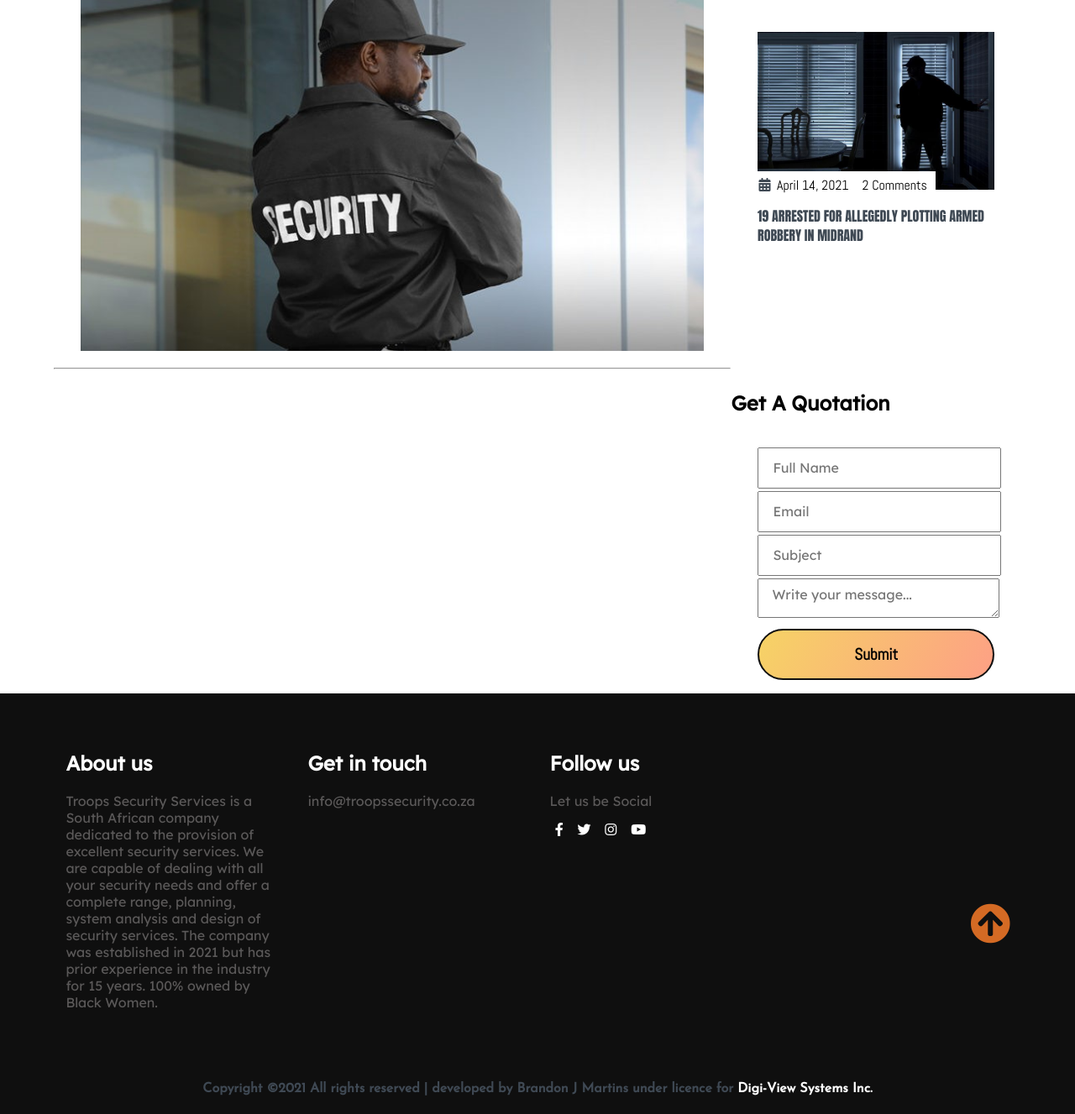
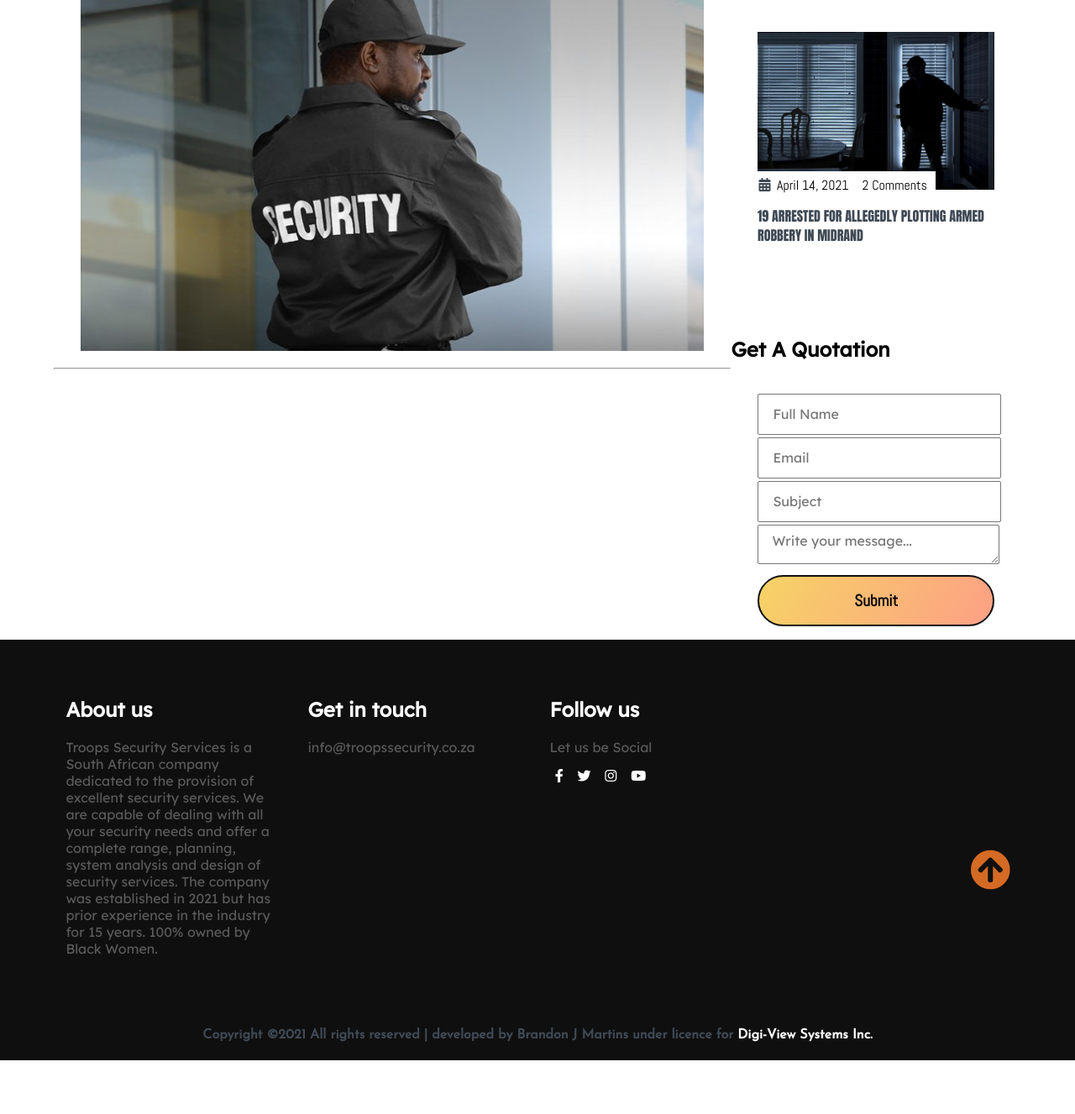
Before and after one commit to Brandon-prod/troopssecurity-website, a PHP site: page / in a window 1280 px wide. Shown: the part 2922-4249 px from the top of the page at 84% size. After the commit the page ends 4185 px from the top, so only its background shows below. Run offline with PHP 8.4, Linux system fonts and the light colour scheme; some web fonts are replaced.

Commit message:
Update Style.css

```diff
--- a/css/Style.css
+++ b/css/Style.css
@@ -418,7 +418,7 @@ main .post-content .main-site-title {
 }
 
 .site-content .sidebar .newsletter {
-	padding-top: 6rem;
+	padding-top: 2rem;
 }
 
 .site-content .sidebar .newsletter .form-element {
```
